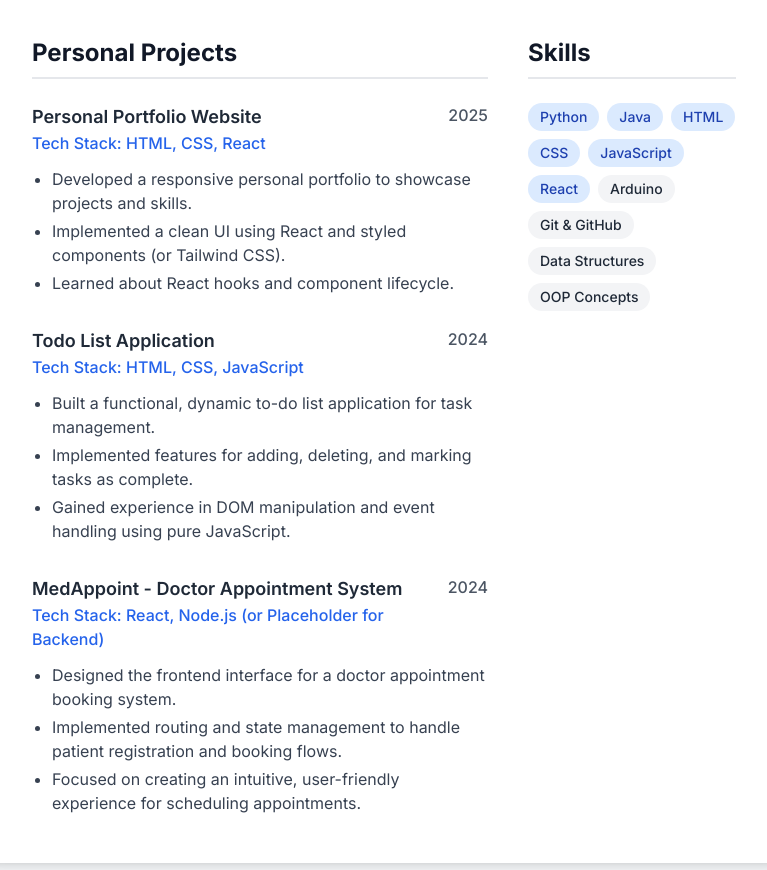
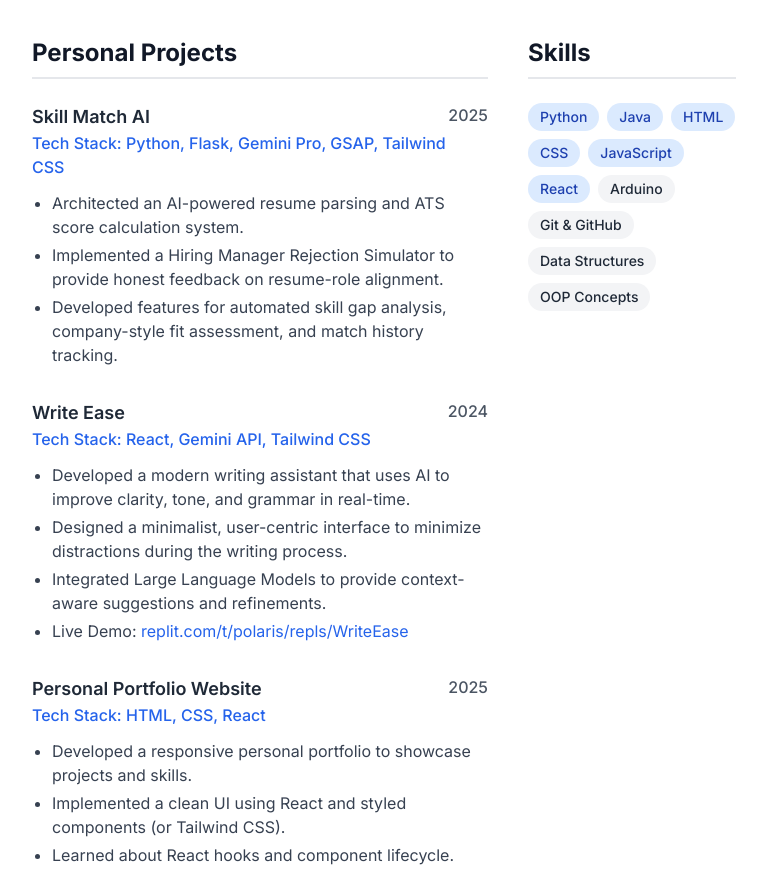
Before and after one commit to MadhavS123-cloud/Resume-2025, a plain HTML site: page cv.html in a window 1280 px wide. Shown: the part 279-1149 px from the top of the page, without its empty margins (256-1023 px from the left). Drawn offline with nearby package versions, Linux system fonts and the light colour scheme.

Commit message:
added new projects to the resume

```diff
--- a/cv.html
+++ b/cv.html
@@ -1,5 +1,6 @@
 <!DOCTYPE html>
 <html lang="en">
+
 <head>
     <meta charset="UTF-8">
     <meta name="viewport" content="width=device-width, initial-scale=1.0">
@@ -13,7 +14,8 @@
         /* Use Inter font */
         body {
             font-family: 'Inter', sans-serif;
-            background-color: #f8fafc; /* Tailwind gray-50 */
+            background-color: #f8fafc;
+            /* Tailwind gray-50 */
         }
 
         /* Simple print styles */
@@ -23,32 +25,41 @@
                 print-color-adjust: exact;
                 background-color: #ffffff;
             }
+
             .no-print {
                 display: none;
             }
+
             .print-break-inside-avoid {
                 break-inside: avoid;
             }
+
             .print-shadow-none {
                 box-shadow: none;
             }
+
             .print-p-0 {
                 padding: 0;
             }
+
             .print-w-full {
                 width: 100%;
             }
+
             .print-max-w-none {
                 max-width: none;
             }
+
             /* Ensure links are still visible when printed */
             a {
-                color: #2563eb; /* Tailwind blue-600 */
+                color: #2563eb;
+                /* Tailwind blue-600 */
                 text-decoration: none;
             }
         }
     </style>
 </head>
+
 <body class="text-gray-800">
 
     <div class="max-w-4xl mx-auto p-4 sm:p-8 lg:p-12 print-p-0">
@@ -59,14 +70,16 @@
                     <h1 class="text-4xl font-bold text-gray-900">Madhav Sachdeva</h1>
                     <h2 class="text-xl font-medium text-blue-600 mt-1">First Year B.Tech CS Student</h2>
                     <p class="text-gray-600 mt-3 max-w-md">
-                        Enthusiastic and motivated computer science student passionate about technology and software development. Eager to learn and apply skills in real-world projects.
+                        Enthusiastic and motivated computer science student passionate about technology and software
+                        development. Eager to learn and apply skills in real-world projects.
                     </p>
                 </div>
                 <div class="mt-6 sm:mt-0 sm:text-right">
                     <ul class="space-y-1">
                         <li class="flex items-center sm:justify-end no-print">
                             <span class="text-gray-600 mr-2" id="email-text">madhavsachdeva613@gmail.com</span>
-                            <button id="copy-email-btn" title="Copy Email" class="text-gray-500 hover:text-blue-600 transition-colors">
+                            <button id="copy-email-btn" title="Copy Email"
+                                class="text-gray-500 hover:text-blue-600 transition-colors">
                                 <i data-lucide="copy" class="w-4 h-4"></i>
                             </button>
                         </li>
@@ -83,11 +96,14 @@
                             <i data-lucide="map-pin" class="w-4 h-4 text-gray-500"></i>
                         </li>
                         <li class="flex items-center sm:justify-end">
-                            <a href="https://github.com/MadhavS123-cloud" target="_blank" rel="noopener noreferrer" class="text-blue-600 hover:underline mr-2">github.com/MadhavS123-cloud</a>
+                            <a href="https://github.com/MadhavS123-cloud" target="_blank" rel="noopener noreferrer"
+                                class="text-blue-600 hover:underline mr-2">github.com/MadhavS123-cloud</a>
                             <i data-lucide="github" class="w-4 h-4 text-gray-500"></i>
                         </li>
                         <li class="flex items-center sm:justify-end">
-                            <a href="https://www.linkedin.com/in/madhav-sachdeva-362038234/" target="_blank" rel="noopener noreferrer" class="text-blue-600 hover:underline mr-2">linkedin.com/in/madhav-sachdeva-362038234/</a>
+                            <a href="https://www.linkedin.com/in/madhav-sachdeva-362038234/" target="_blank"
+                                rel="noopener noreferrer"
+                                class="text-blue-600 hover:underline mr-2">linkedin.com/in/madhav-sachdeva-362038234/</a>
                             <i data-lucide="linkedin" class="w-4 h-4 text-gray-500"></i>
                         </li>
                     </ul>
@@ -99,8 +115,50 @@
                 <div class="lg:col-span-2 space-y-10">
 
                     <section class="print-break-inside-avoid">
-                        <h3 class="text-2xl font-bold text-gray-900 border-b-2 border-gray-200 pb-2 mb-6">Personal Projects</h3>
+                        <h3 class="text-2xl font-bold text-gray-900 border-b-2 border-gray-200 pb-2 mb-6">Personal
+                            Projects</h3>
                         <div class="space-y-8">
+
+                            <div class="print-break-inside-avoid">
+                                <div class="flex justify-between items-start">
+                                    <div>
+                                        <h4 class="text-lg font-semibold text-gray-800">Skill Match AI</h4>
+                                        <p class="text-blue-600 font-medium">Tech Stack: Python, Flask, Gemini Pro,
+                                            GSAP, Tailwind CSS</p>
+                                    </div>
+                                    <span class="text-gray-600 font-medium whitespace-nowrap">2025</span>
+                                </div>
+                                <ul class="list-disc list-outside text-gray-700 mt-3 ml-5 space-y-1">
+                                    <li>Architected an AI-powered resume parsing and ATS score calculation system.</li>
+                                    <li>Implemented a Hiring Manager Rejection Simulator to provide honest feedback on
+                                        resume-role alignment.</li>
+                                    <li>Developed features for automated skill gap analysis, company-style fit
+                                        assessment, and match history tracking.</li>
+                                </ul>
+                            </div>
+
+                            <div class="print-break-inside-avoid">
+                                <div class="flex justify-between items-start">
+                                    <div>
+                                        <h4 class="text-lg font-semibold text-gray-800">Write Ease</h4>
+                                        <p class="text-blue-600 font-medium">Tech Stack: React, Gemini API, Tailwind CSS
+                                        </p>
+                                    </div>
+                                    <span class="text-gray-600 font-medium whitespace-nowrap">2024</span>
+                                </div>
+                                <ul class="list-disc list-outside text-gray-700 mt-3 ml-5 space-y-1">
+                                    <li>Developed a modern writing assistant that uses AI to improve clarity, tone, and
+                                        grammar in real-time.</li>
+                                    <li>Designed a minimalist, user-centric interface to minimize distractions during
+                                        the writing process.</li>
+                                    <li>Integrated Large Language Models to provide context-aware suggestions and
+                                        refinements.</li>
+                                    <li>Live Demo: <a href="https://replit.com/t/polaris/repls/WriteEase"
+                                            target="_blank" rel="noopener noreferrer"
+                                            class="text-blue-600 hover:underline">replit.com/t/polaris/repls/WriteEase</a>
+                                    </li>
+                                </ul>
+                            </div>
 
                             <div class="print-break-inside-avoid">
                                 <div class="flex justify-between items-start">
@@ -128,22 +186,26 @@
                                 <ul class="list-disc list-outside text-gray-700 mt-3 ml-5 space-y-1">
                                     <li>Built a functional, dynamic to-do list application for task management.</li>
                                     <li>Implemented features for adding, deleting, and marking tasks as complete.</li>
-                                    <li>Gained experience in DOM manipulation and event handling using pure JavaScript.</li>
+                                    <li>Gained experience in DOM manipulation and event handling using pure JavaScript.
+                                    </li>
                                 </ul>
                             </div>
 
                             <div class="print-break-inside-avoid">
                                 <div class="flex justify-between items-start">
                                     <div>
-                                        <h4 class="text-lg font-semibold text-gray-800">MedAppoint - Doctor Appointment System</h4>
-                                        <p class="text-blue-600 font-medium">Tech Stack: React, Node.js (or Placeholder for Backend)</p>
+                                        <h4 class="text-lg font-semibold text-gray-800">MedAppoint - Doctor Appointment
+                                            System</h4>
+                                        <p class="text-blue-600 font-medium">Tech Stack: React, Node.js</p>
                                     </div>
                                     <span class="text-gray-600 font-medium whitespace-nowrap">2024</span>
                                 </div>
                                 <ul class="list-disc list-outside text-gray-700 mt-3 ml-5 space-y-1">
                                     <li>Designed the frontend interface for a doctor appointment booking system.</li>
-                                    <li>Implemented routing and state management to handle patient registration and booking flows.</li>
-                                    <li>Focused on creating an intuitive, user-friendly experience for scheduling appointments.</li>
+                                    <li>Implemented routing and state management to handle patient registration and
+                                        booking flows.</li>
+                                    <li>Focused on creating an intuitive, user-friendly experience for scheduling
+                                        appointments.</li>
                                 </ul>
                             </div>
 
@@ -156,16 +218,26 @@
                     <section class="print-break-inside-avoid">
                         <h3 class="text-2xl font-bold text-gray-900 border-b-2 border-gray-200 pb-2 mb-6">Skills</h3>
                         <div class="flex flex-wrap gap-2">
-                            <span class="bg-blue-100 text-blue-800 text-sm font-medium px-3 py-1 rounded-full">Python</span>
-                            <span class="bg-blue-100 text-blue-800 text-sm font-medium px-3 py-1 rounded-full">Java</span>
-                            <span class="bg-blue-100 text-blue-800 text-sm font-medium px-3 py-1 rounded-full">HTML</span>
-                            <span class="bg-blue-100 text-blue-800 text-sm font-medium px-3 py-1 rounded-full">CSS</span>
-                            <span class="bg-blue-100 text-blue-800 text-sm font-medium px-3 py-1 rounded-full">JavaScript</span>
-                            <span class="bg-blue-100 text-blue-800 text-sm font-medium px-3 py-1 rounded-full">React</span>
-                            <span class="bg-gray-100 text-gray-800 text-sm font-medium px-3 py-1 rounded-full">Arduino</span>
-                            <span class="bg-gray-100 text-gray-800 text-sm font-medium px-3 py-1 rounded-full">Git & GitHub</span>
-                            <span class="bg-gray-100 text-gray-800 text-sm font-medium px-3 py-1 rounded-full">Data Structures</span>
-                            <span class="bg-gray-100 text-gray-800 text-sm font-medium px-3 py-1 rounded-full">OOP Concepts</span>
+                            <span
+                                class="bg-blue-100 text-blue-800 text-sm font-medium px-3 py-1 rounded-full">Python</span>
+                            <span
+                                class="bg-blue-100 text-blue-800 text-sm font-medium px-3 py-1 rounded-full">Java</span>
+                            <span
+                                class="bg-blue-100 text-blue-800 text-sm font-medium px-3 py-1 rounded-full">HTML</span>
+                            <span
+                                class="bg-blue-100 text-blue-800 text-sm font-medium px-3 py-1 rounded-full">CSS</span>
+                            <span
+                                class="bg-blue-100 text-blue-800 text-sm font-medium px-3 py-1 rounded-full">JavaScript</span>
+                            <span
+                                class="bg-blue-100 text-blue-800 text-sm font-medium px-3 py-1 rounded-full">React</span>
+                            <span
+                                class="bg-gray-100 text-gray-800 text-sm font-medium px-3 py-1 rounded-full">Arduino</span>
+                            <span class="bg-gray-100 text-gray-800 text-sm font-medium px-3 py-1 rounded-full">Git &
+                                GitHub</span>
+                            <span class="bg-gray-100 text-gray-800 text-sm font-medium px-3 py-1 rounded-full">Data
+                                Structures</span>
+                            <span class="bg-gray-100 text-gray-800 text-sm font-medium px-3 py-1 rounded-full">OOP
+                                Concepts</span>
                         </div>
                     </section>
 
```
